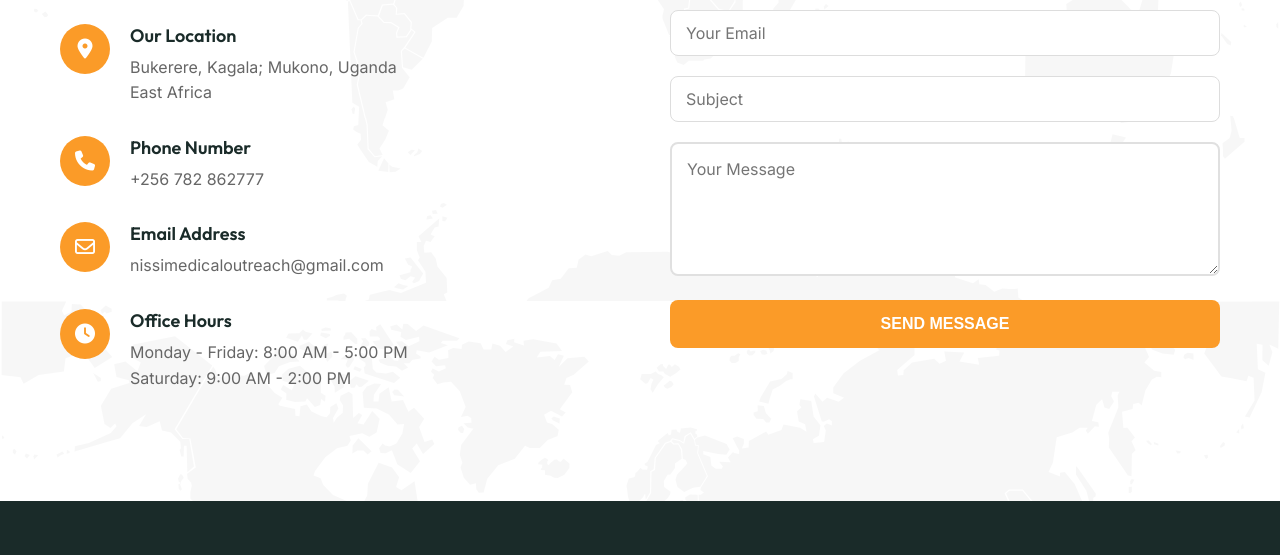
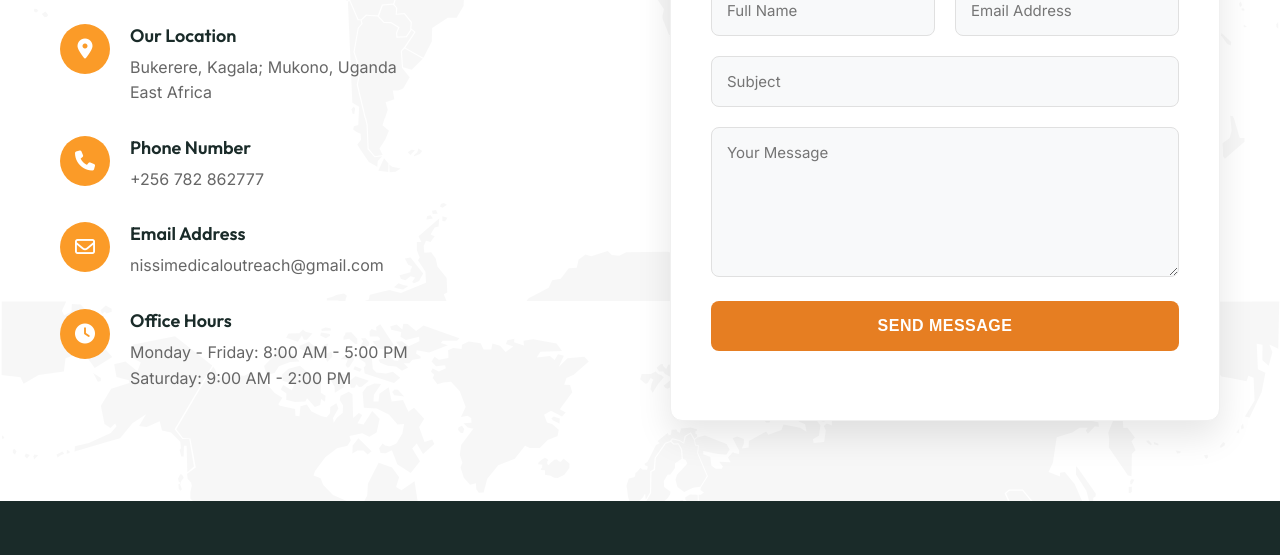
Before and after one commit to GeorgewilliamsUg/Nissi_medical_outreach, a plain HTML site: page contact.html in a window 1280 px wide. Shown: the part 534-1089 px from the top of the page. Drawn offline with Linux system fonts and the light colour scheme.

Commit message:
Doing more work on the contact form

```diff
--- a/contact.html
+++ b/contact.html
@@ -12,6 +12,83 @@
         href="https://fonts.googleapis.com/css2?family=Outfit:wght@300;400;600;700&family=Inter:wght@400;500;600&display=swap"
         rel="stylesheet">
     <link rel="stylesheet" href="https://cdnjs.cloudflare.com/ajax/libs/font-awesome/6.4.0/css/all.min.css">
+    <style>
+        /* Enhanced Contact Form Styles */
+        #contact-form {
+            background-color: #ffffff;
+            padding: 40px;
+            border-radius: 12px;
+            box-shadow: 0 15px 35px rgba(0, 0, 0, 0.1);
+            border: 1px solid #f0f0f0;
+        }
+
+        .form-row {
+            display: flex;
+            gap: 20px;
+        }
+
+        .form-group {
+            flex: 1;
+            margin-bottom: 20px;
+        }
+
+        #contact-form input,
+        #contact-form textarea {
+            width: 100%;
+            padding: 15px;
+            border: 1px solid #e0e0e0;
+            border-radius: 8px;
+            font-family: 'Inter', sans-serif;
+            font-size: 15px;
+            background-color: #f8f9fa;
+            transition: all 0.3s ease;
+            box-sizing: border-box;
+        }
+
+        #contact-form input:focus,
+        #contact-form textarea:focus {
+            border-color: #e67e22;
+            background-color: #fff;
+            outline: none;
+            box-shadow: 0 0 0 4px rgba(230, 126, 34, 0.1);
+        }
+
+        #contact-form textarea {
+            min-height: 150px;
+            resize: vertical;
+        }
+
+        #contact-form button[type="submit"] {
+            width: 100%;
+            padding: 16px;
+            font-size: 16px;
+            font-weight: 600;
+            border-radius: 8px;
+            cursor: pointer;
+            transition: transform 0.2s ease, box-shadow 0.2s ease;
+            background-color: #e67e22;
+            color: white;
+            border: none;
+            text-transform: uppercase;
+            letter-spacing: 0.5px;
+        }
+
+        #contact-form button[type="submit"]:hover {
+            transform: translateY(-2px);
+            box-shadow: 0 5px 15px rgba(230, 126, 34, 0.3);
+            background-color: #d35400;
+        }
+
+        @media (max-width: 768px) {
+            .form-row {
+                flex-direction: column;
+                gap: 0;
+            }
+            #contact-form {
+                padding: 25px;
+            }
+        }
+    </style>
 </head>
 
 <body>
@@ -114,21 +191,45 @@
                         </div>
                     </div>
                 </div>
+                <form
+                    id="contact-form" action="https://docs.google.com/forms/d/e/1FAIpQLSe7hv2ZKMQjIQ9dbNpjSlenFY60832Vn673cH66UaNl_isuIw/formResponse"
+                    method="POST" target="hidden_iframe" onsubmit="submitted=true;">
 
-                <form
-                    action="https://script.google.com/macros/s/AKfycbymdpF-D0z_gd3zbuwVOGlAxUborOizNqE5uZoGcOu8aOY_SM2x7aISmjRvtlTtlOey/exec"
-                    method="POST" class="nissi-form">
-                    <input type="hidden" name="source" value="Contact Page">
-                    <input type="hidden" name="honeypot" style="display:none">
-                    <div class="form-group"><input type="text" name="name" placeholder="Your Name" required></div>
-                    <div class="form-group"><input type="email" name="email" placeholder="Your Email" required></div>
-                    <div class="form-group"><input type="text" name="subject" placeholder="Subject"></div>
-                    <div class="form-group"><textarea name="message" placeholder="Your Message" rows="5"
-                            required></textarea></div>
-                    <button type="submit" class="contact-btn">SEND MESSAGE</button>
-                    <div class="status-msg" style="display:none; margin-top:10px; padding:10px; border-radius:5px;">
+                    <div class="form-row">
+                        <div class="form-group">
+                            <input type="text" name="entry.2019880241" placeholder="Full Name" required>
+                        </div>
+                        <div class="form-group">
+                            <input type="email" name="entry.975010808" placeholder="Email Address" required>
+                        </div>
                     </div>
-                    </form>
+
+                    <div class="form-group">
+                        <input type="text" name="entry.125954066" placeholder="Subject">
+                    </div>
+
+                    <div class="form-group">
+                        <textarea name="entry.773974699" placeholder="Your Message" required></textarea>
+                    </div>
+
+                    <button type="submit">SEND MESSAGE</button>
+                </form>
+
+                <div id="thank-you-msg" style="display:none; color: green; font-weight: bold; margin-top: 10px;">
+                    Thank you! Your message has been sent.
+                </div>
+
+                <script type="text/javascript">var submitted = false;</script>
+                <iframe name="hidden_iframe" id="hidden_iframe" style="display:none;"
+                    onload="if(submitted) { showSuccess(); }"></iframe>
+
+                <script>
+                    function showSuccess() {
+                        document.getElementById('contact-form').style.display = 'none';
+                        document.getElementById('thank-you-msg').style.display = 'block';
+                    }
+                </script>
+
 
 
             </div>
```
